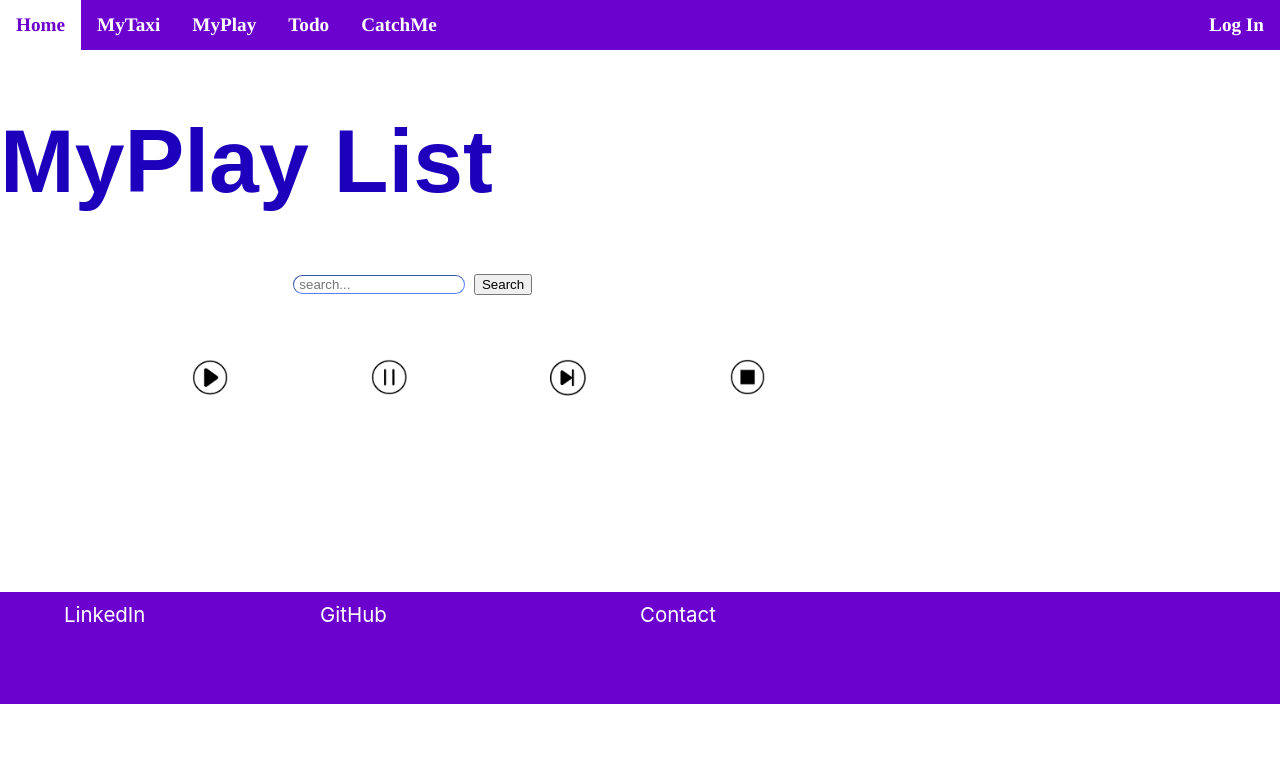
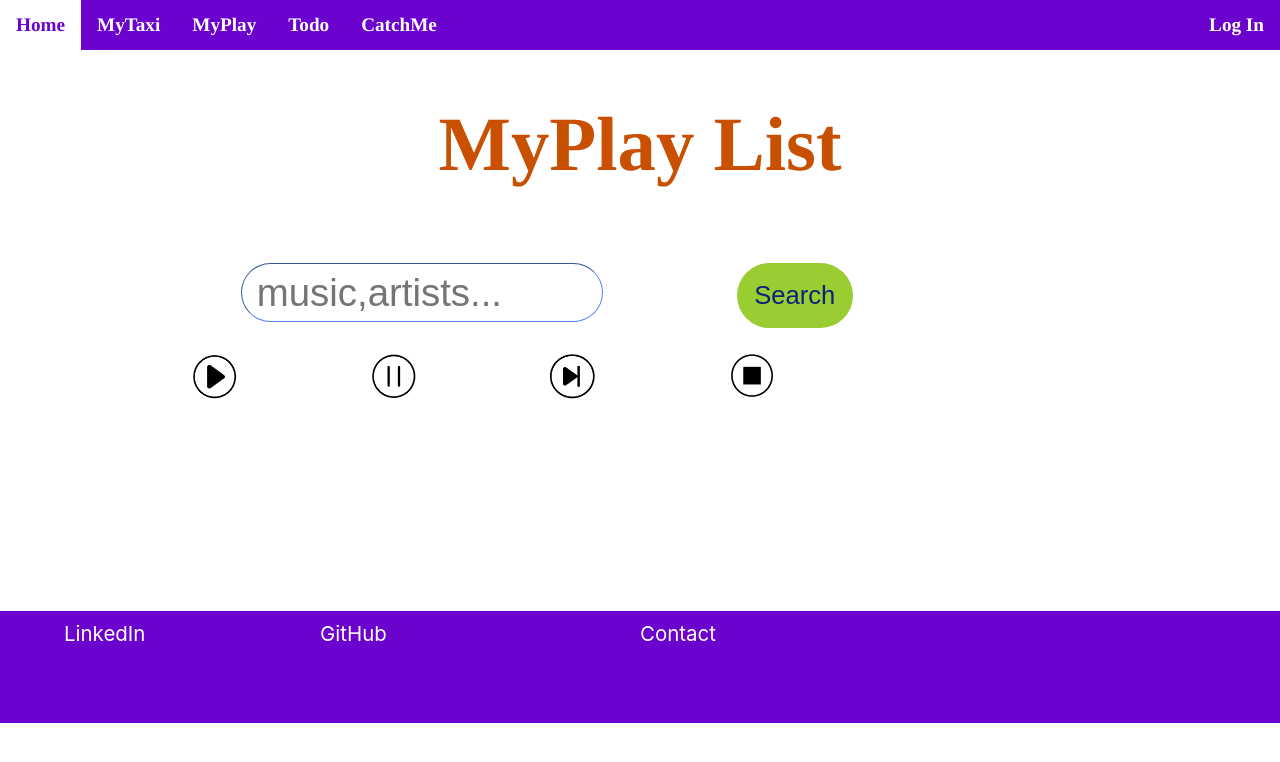
Before and after one commit to mrguven/portfolie, a React (Create React App) app: page /myplaylist in a window 1280 px wide. Shown: the top 762 px of the page. Built offline with nearby package versions, Linux system fonts and the light colour scheme; no server answers.

Commit message:
update playlist page,

```diff
--- a/src/App.css
+++ b/src/App.css
@@ -870,10 +870,10 @@ opacity: 0.66;
 #playListContainer{
   display: grid;
   grid-template-columns: 15% auto auto auto 15%;
-  grid-template-rows: auto auto 70% 30%;
+  grid-template-rows: 70% 20% 40% 30%;
  grid-template-areas:
  'playList-Title playList-Title playList-Title playList-Title playList-Title'
- 'Playlist-Ads playlistInput searchButton searchButton Playlist-Ads-2 '
+ 'Playlist-Ads playlistInput playlistInput searchButton Playlist-Ads-2 '
  'Playlist-Ads control-Panel control-Panel control-Panel Playlist-Ads-2 '
  'Playlist-Ads music-Suggestions music-Suggestions music-Suggestions Playlist-Ads-2 ';
 
@@ -883,11 +883,11 @@ opacity: 0.66;
 #playList-Title{
   grid-area: playList-Title;
 }
-#playList-Title{
-  grid-area: playList-Title;
+#searchButton{
+  grid-area: searchButton;
 }
-#playList-Title{
-  grid-area: playList-Title;
+#control-Panel{
+  grid-area: control-Panel;
 }
 #Playlist-Ads-2{
   grid-area: Playlist-Ads-2;
@@ -895,17 +895,18 @@ opacity: 0.66;
 #playlistInput{
   grid-area: playlistInput;
   justify-self: end;
-
+  margin-right: 1%;
+  width:90% ;
 
 
 }
 
 #musicInput{
-
-
+  width: 70%;
+  color: #356bff;
   border-radius: 30px;
-  width:90% ;
-
+  font-size: 3vw;
+  height: 90%;
  border: #537ff7 1px;
  border-style: inset;
   padding-left: 3%;
@@ -915,6 +916,29 @@ opacity: 0.66;
   border-color: #356bff;
   box-shadow: 0 0 10px #054080;
   outline:none;
+}
+#search-Music-Button{
+  border-radius: 100px;
+  height: auto;
+  color: rgb(12, 33, 124);
+  font-size: 2vw;
+  width: auto;
+  padding: 5%;
+  background-color: yellowgreen;
+  border: transparent;
+
+}
+#search-Music-Button:hover{
+background-color: #066aee;
+color: white;
+border: transparent;
+border-radius: 100px;
+  height: auto;
+   font-size: 2vw;
+  width: auto;
+  padding: 5%;
+  box-shadow: 0 0 10px #054080;
+ cursor: pointer;
 }
 #searchButton{
   grid-area: searchButton;
@@ -926,7 +950,7 @@ opacity: 0.66;
   grid-area: music-Suggestions;
 }
 .control-Panel-Image{
-   width: 20%;
+   width: 25%;
 }
 
 #control-Panel{
@@ -936,6 +960,12 @@ opacity: 0.66;
   grid-template-areas: 'playlist-Image playlist-Image playlist-Image playlist-Image'
   'music-Info music-Info music-Info music-Info'
   'playButtonImage pauseButtonlImage nextButtonImage stopButtonlImage';
+}
+.control-Panel-Image:hover{
+  box-shadow: 0 0 10px blue;
+  border-radius: 50px;
+  opacity: .7;
+  transform: scale(1.1);
 }
 
 #playlist-Image{
@@ -958,10 +988,15 @@ opacity: 0.66;
   grid-area: stopButtonlImage;
 }
 
+
+
+
 #playList-Title h1{
-  font-size: 7vw;
-  color: #1c00bb;
-  font-family:fantasy;
+ text-align: center;
+  font-size: 6vw;
+  font-family: "MV Boli", Times, serif;
+  color: #c85000;
+  font-weight: bolder;
 }
 
 
--- a/src/pages/MyPlayList.jsx
+++ b/src/pages/MyPlayList.jsx
@@ -31,10 +31,10 @@ export default function MyPlayList () {
 <h1> MyPlay List</h1>
 </div>
 <div id="playlistInput">
- <input type="text" name="music" id="musicInput" placeholder="search..."/>
+ <input type="text" name="music" id="musicInput" placeholder="music,artists..."/>
  </div>
 <div id="searchButton">
-<button type="submit" id="search-Music-Button"> Search</button>
+<button type="submit" id="search-Music-Button"> Search </button>
 </div>
 
 
```
